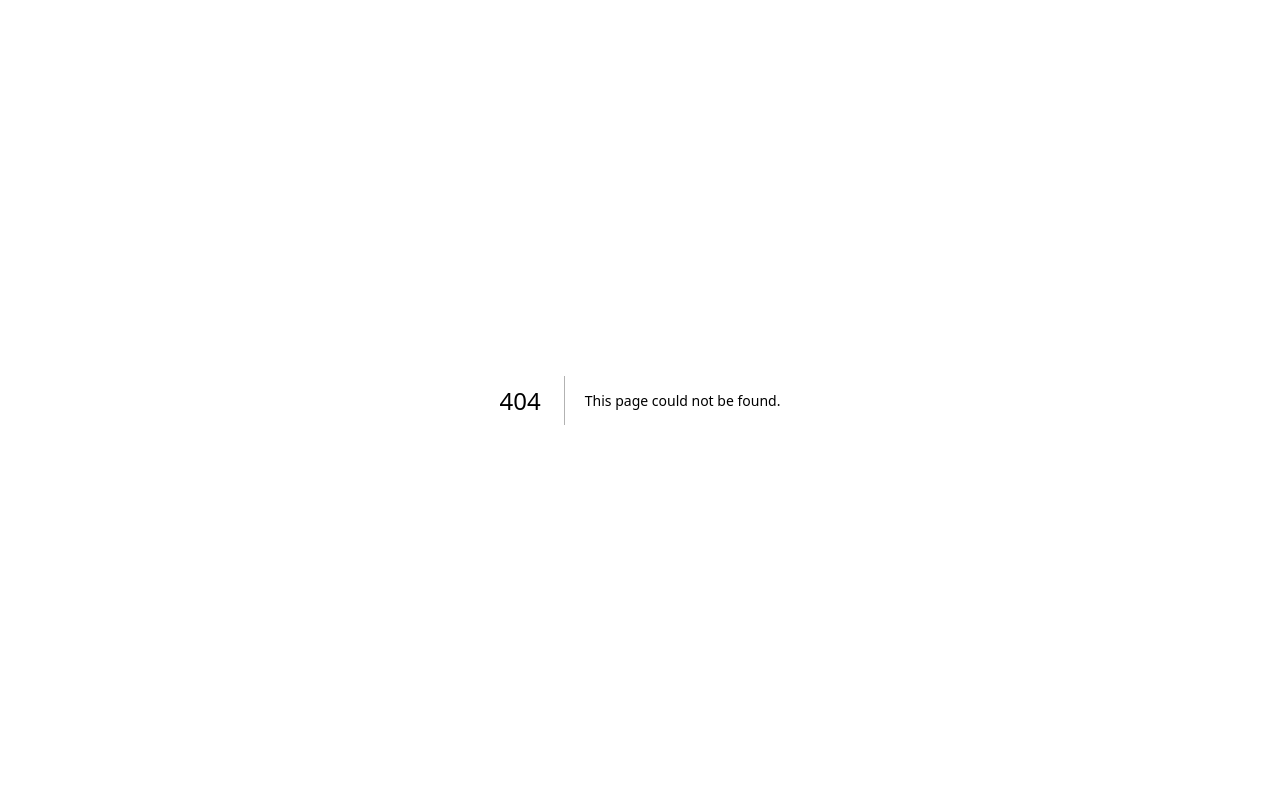
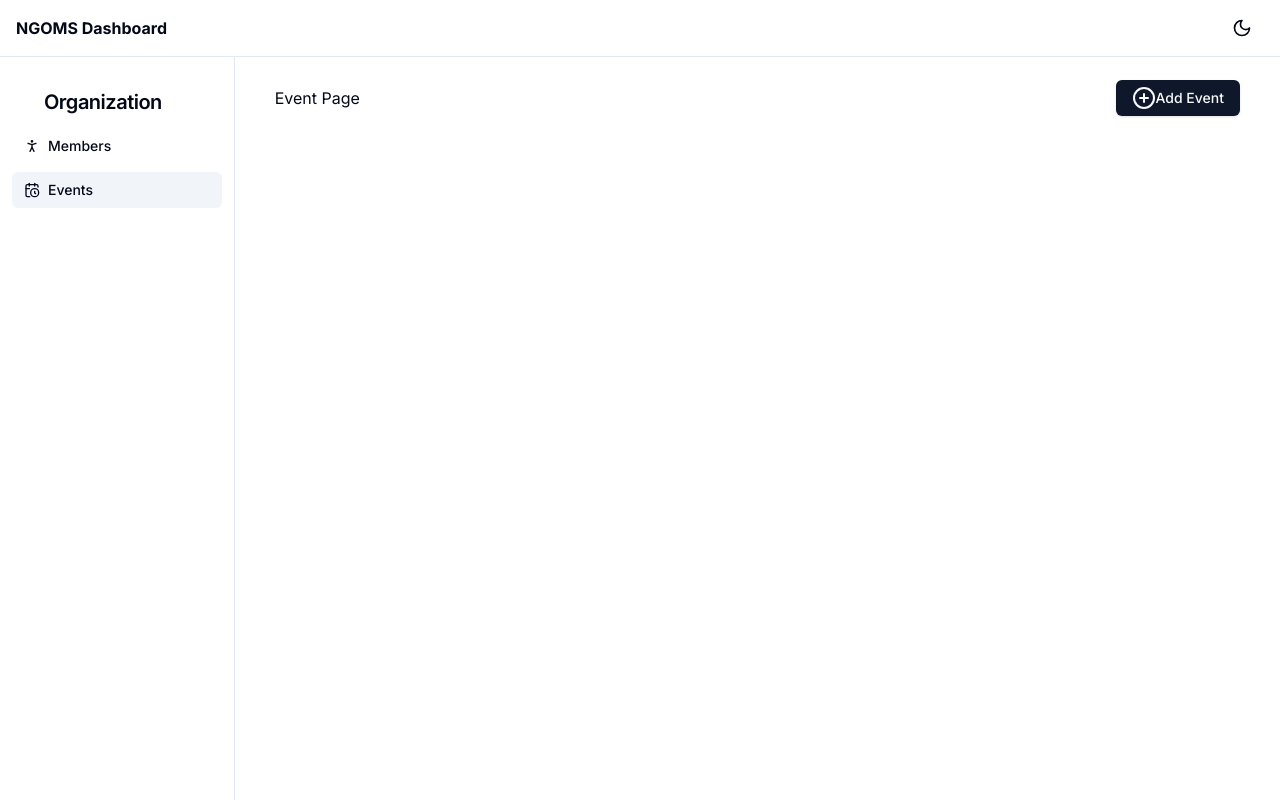
Before and after one commit to farhan-helmy/neatngo, a Next.js app: page /dashboard/organization/1/events in a window 1280 px wide. Before the commit this address had no page. Built offline with nearby package versions, Linux system fonts and the light colour scheme.

Commit message:
:construction: events in progress

```diff
--- a/src/app/dashboard/layout.tsx
+++ b/src/app/dashboard/layout.tsx
@@ -5,7 +5,7 @@ import { cn } from "@/lib/utils";
 import Link from "next/link";
 import { Sheet, SheetContent, SheetTrigger } from "@/components/ui/sheet";
 import { navItems } from "../admin/data";
-import { MenuIcon, PersonStanding } from "lucide-react";
+import { CalendarClock, MenuIcon, PersonStanding } from "lucide-react";
 import { useState } from "react";
 import { NavItem } from "@/types";
 import { Dispatch, SetStateAction } from "react";
@@ -42,11 +42,7 @@ function SideBar() {
                 </Button>
 
                 <nav className="grid items-start gap-2">
-                  <Link
-                    href={`${path}${
-                      path.includes("/members") ? "" : "/members"
-                    }`}
-                  >
+                  <Link href={`/dashboard/organization/${params.id}/members`}>
                     <span
                       className={cn(
                         "group flex items-center rounded-md px-3 py-2 text-sm font-medium hover:bg-accent hover:text-accent-foreground",
@@ -55,6 +51,17 @@ function SideBar() {
                     >
                       <PersonStanding className="mr-2 h-4 w-4" />
                       <span>Members</span>
+                    </span>
+                  </Link>
+                  <Link href={`/dashboard/organization/${params.id}/events`}>
+                    <span
+                      className={cn(
+                        "group flex items-center rounded-md px-3 py-2 text-sm font-medium hover:bg-accent hover:text-accent-foreground",
+                        path.includes("events") ? "bg-accent" : "transparent"
+                      )}
+                    >
+                      <CalendarClock className="mr-2 h-4 w-4" />
+                      <span>Events</span>
                     </span>
                   </Link>
                 </nav>
--- /dev/null
+++ b/src/app/dashboard/organization/[id]/events/page.tsx
@@ -0,0 +1,17 @@
+import { Layout, LayoutHeader } from "@/components/custom/layout";
+import { Button } from "@/components/ui/button";
+import { PlusCircleIcon } from "lucide-react";
+
+export default function EventPage() {
+  return (
+    <Layout>
+      <LayoutHeader className="flex justify-between">
+        Event Page
+        <Button>
+          <PlusCircleIcon />
+          Add Event
+        </Button>
+      </LayoutHeader>
+    </Layout>
+  );
+}
```
